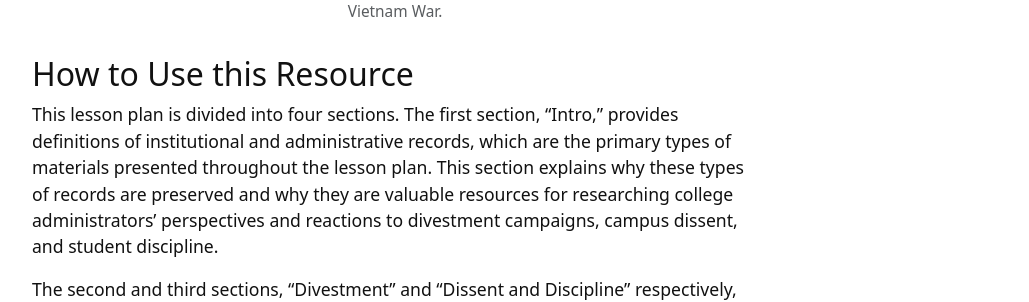
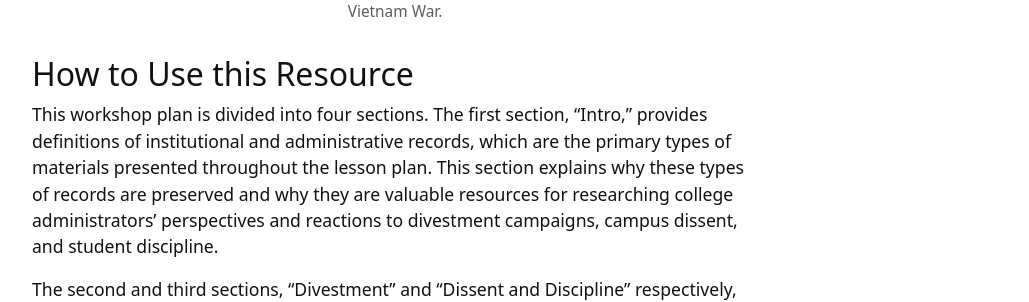
Before and after one commit to katelynautumn28/ddd-research-guide, a Jekyll site: the page built from index.md, in a window 1280 px wide and 900 px high, scrolled down 1626 px. Shown: the part 158-460 px from the top of the window, without its empty margins (245-1274 px from the left). Built offline with Jekyll 4.4.1, drawn with Linux system fonts in a browser that asks for light colours; some of the changed text lies outside the part shown.

Commit message:
Update index.md

```diff
--- a/index.md
+++ b/index.md
@@ -3,14 +3,14 @@ title: Home
 layout: page
 ---
 
-# Divestment, Dissent, and Discipline: A Lesson Plan
+# Divestment, Dissent, and Discipline: A Workshop
 
 {% include figure.html img="BC05-08_Box20-Riots-10.jpg" alt="intro image here" caption="Telegram from Barnard alum Yola Englander Schlosser '64 to Barnard President Martha Peterson protesting police violence against anti-war student protestors, May 1, 1968." width="75%" %}
 
 ------
 
 ## About
-This lesson plan provides primary source materials from the [Barnard Archives & Special Collections](https://archives.barnard.edu/) and discussion questions to guide workshops or classes interested in utilizing archival materials to research histories of divestment campaigns, student dissent, and student discipline at Barnard College. This plan may also be used as a roadmap for individual researchers seeking archival materials related to student activism and protest on campus.
+This digital workshop plan provides primary source materials from the [Barnard Archives & Special Collections](https://archives.barnard.edu/) and discussion questions to guide workshops or classes interested in utilizing archival materials to research histories of divestment campaigns, student dissent, and student discipline at Barnard College. This plan may also be used as a roadmap for individual researchers seeking archival materials related to student activism and protest on campus.
 
 This resource was created by Katelyn Landry, a Barnard Archives Graduate Fellow during the 2024-25 academic year. It was created within the context of intense political and social turmoil in the U.S, especially in higher education institutions. Recent events have fueled increased requests from researchers for materials related to histories of campus protest and activism. In response to that demand, this guide is intended to aid researchers in identifying relevant materials for their inquiries.
 
@@ -20,7 +20,7 @@ This resource also serves as an affirmation of the right to protest and freedom
 {% include figure.html img="Protest_Strike_Bway_72.jpg" alt="March on Broadway, 1972" caption="Students march on Broadway with a sign that reads, 'ON STRIKE! SHUT IT DOWN / SERVE THE PEOPLE,' April 18, 1972. The march was part of the April 1972 student strikes in protest of the Vietnam War." width="75%" %}
 
 ## How to Use this Resource
-This lesson plan is divided into four sections. The first section, "Intro," provides definitions of institutional and administrative records, which are the primary types of materials presented throughout the lesson plan. This section explains why these types of records are preserved and why they are valuable resources for researching college administrators' perspectives and reactions to divestment campaigns, campus dissent, and student discipline.
+This workshop plan is divided into four sections. The first section, "Intro," provides definitions of institutional and administrative records, which are the primary types of materials presented throughout the lesson plan. This section explains why these types of records are preserved and why they are valuable resources for researching college administrators' perspectives and reactions to divestment campaigns, campus dissent, and student discipline.
 
 The second and third sections, "Divestment" and "Dissent and Discipline" respectively, provide digitized materials from institutional record collections at the Barnard Archives related to those topics. The materials are organized roughly chronologically into sections based on major issues that gave rise to divestment campaigns and/or protest on Barnard's campus, such as South African apartheid. Because this resource intends to serve as a lesson plan rather than a digital exhibit, the historical context provided for each material is minimal in the hope that workshop participants will pursue their own close analysis. The materials presented here are by no means the *only* materials in the Barnard Archives that are relevant to these subjects. Rather, they are a sample of particularly compelling materials that came to the Graduate Archives Fellows' attention while they processed institutional records collections during the 2024-25 academic year. They have been digitized for this resource to improve their accessibility. Additionally, each material includes a citation that links to the material's record in its collection finding aid, which will hopefully aid researchers in navigating the [Barnard Archives' finding aids](https://collections.barnard.edu/public) to discover and request additional materials of interest.
 
```
